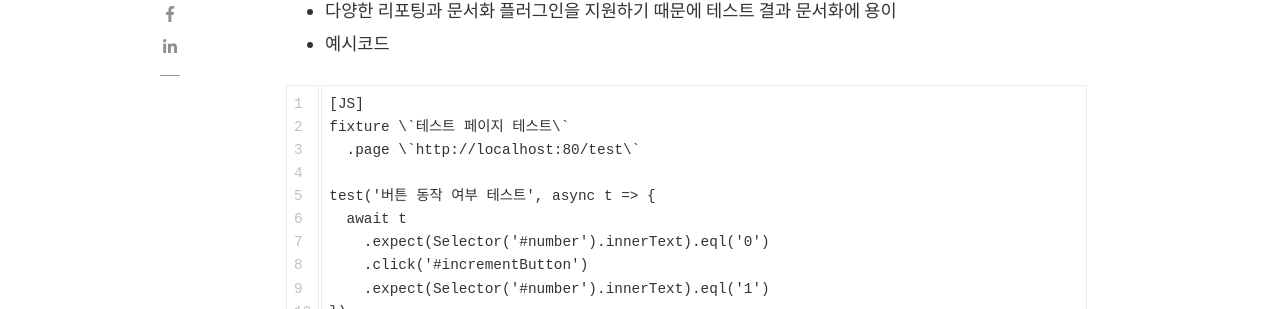
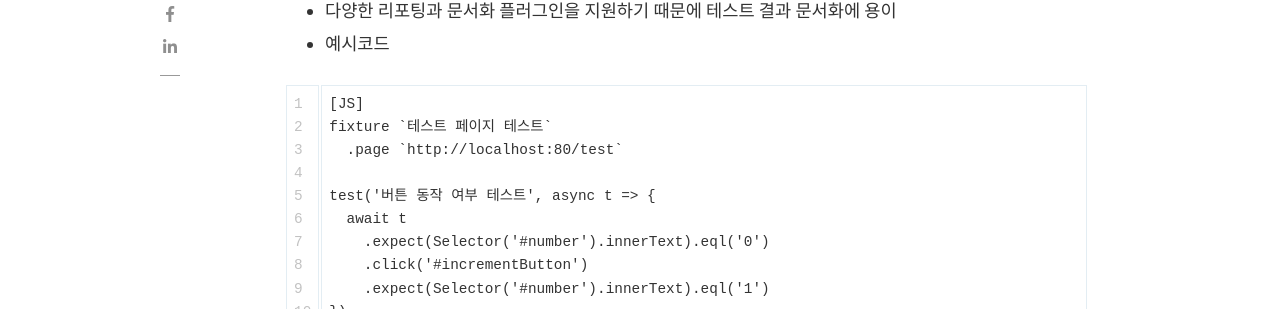
Before and after one commit to juliusCho/juliusCho.github.io, a Jekyll site: the page built from _posts/2020-11-14-javascript-test.md, in a window 1280 px wide and 900 px high, scrolled down 2255 px. Shown: the part 164-473 px from the top of the window. Built offline with Jekyll 4.4.1, drawn with Linux system fonts in a browser that asks for light colours; nearby versions of some CDN libraries; comment, search, counter and statistics services are not loaded; some of the changed text lies outside the part shown.

Commit message:
fixed markdown error

````diff
--- a/_posts/2020-11-14-javascript-test.md
+++ b/_posts/2020-11-14-javascript-test.md
@@ -71,8 +71,8 @@ test('myDiv 찾기', () => {
 
 ```
 [JS]
-fixture \`테스트 페이지 테스트\`
-  .page \`http://localhost:80/test\`
+fixture `테스트 페이지 테스트`
+  .page `http://localhost:80/test`
 
 test('버튼 동작 여부 테스트', async t => {
   await t
````
